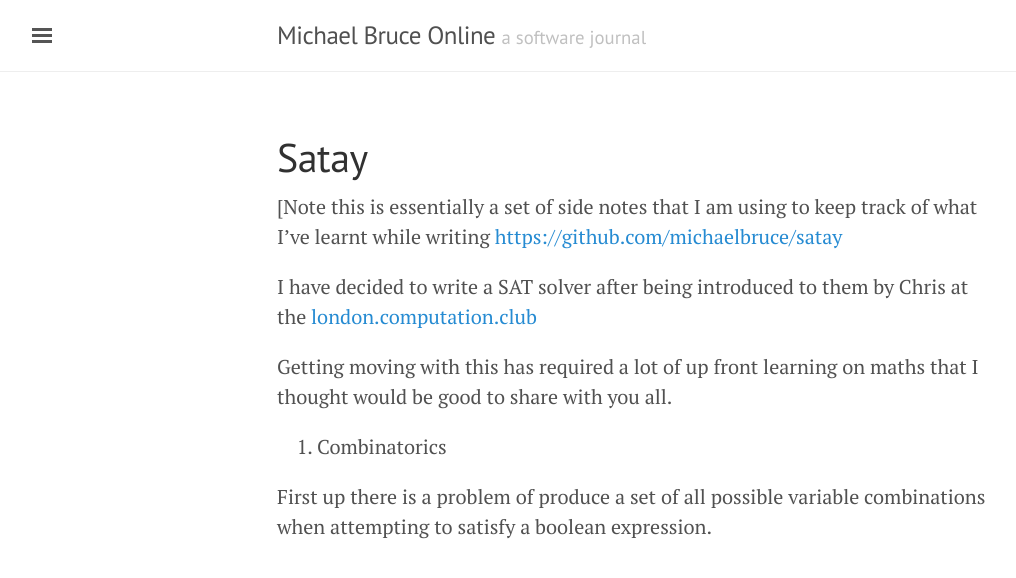
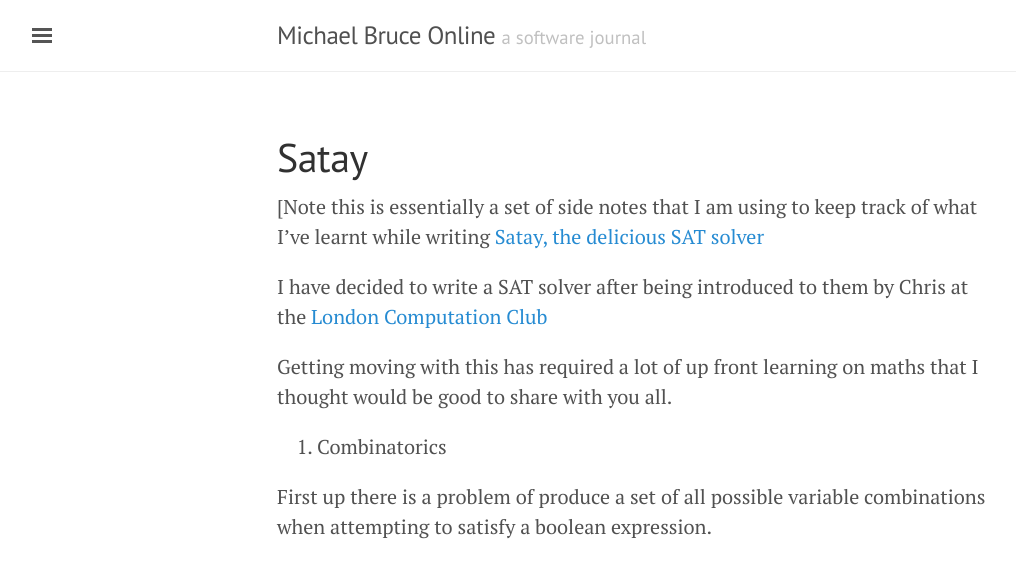
Before and after one commit to michaelbruce/michaelbruce.github.io, a Jekyll site: the page built from _posts/2016-05-18-satay.md, in a window 1280 px wide. Shown: the top 578 px of the page, without its empty margins (3-1019 px from the left). Built offline with Jekyll 4.4.1, drawn with Linux system fonts in a browser that asks for light colours; some of the changed lines change nothing that is shown.

Commit message:
Correcting weblinks in satay article

```diff
--- a/_posts/2016-05-18-satay.md
+++ b/_posts/2016-05-18-satay.md
@@ -5,9 +5,9 @@
 
 # Satay
 
-[Note this is essentially a set of side notes that I am using to keep track of what I've learnt while writing [https://github.com/michaelbruce/satay](Satay, the delicious SAT solver)
+[Note this is essentially a set of side notes that I am using to keep track of what I've learnt while writing [Satay, the delicious SAT solver](https://github.com/michaelbruce/satay)
 
-I have decided to write a SAT solver after being introduced to them by Chris at the [london.computation.club](London Computation Club)
+I have decided to write a SAT solver after being introduced to them by Chris at the [London Computation Club](london.computation.club)
 
 Getting moving with this has required a lot of up front learning on maths that I thought would be good to share with you all.
 
```
